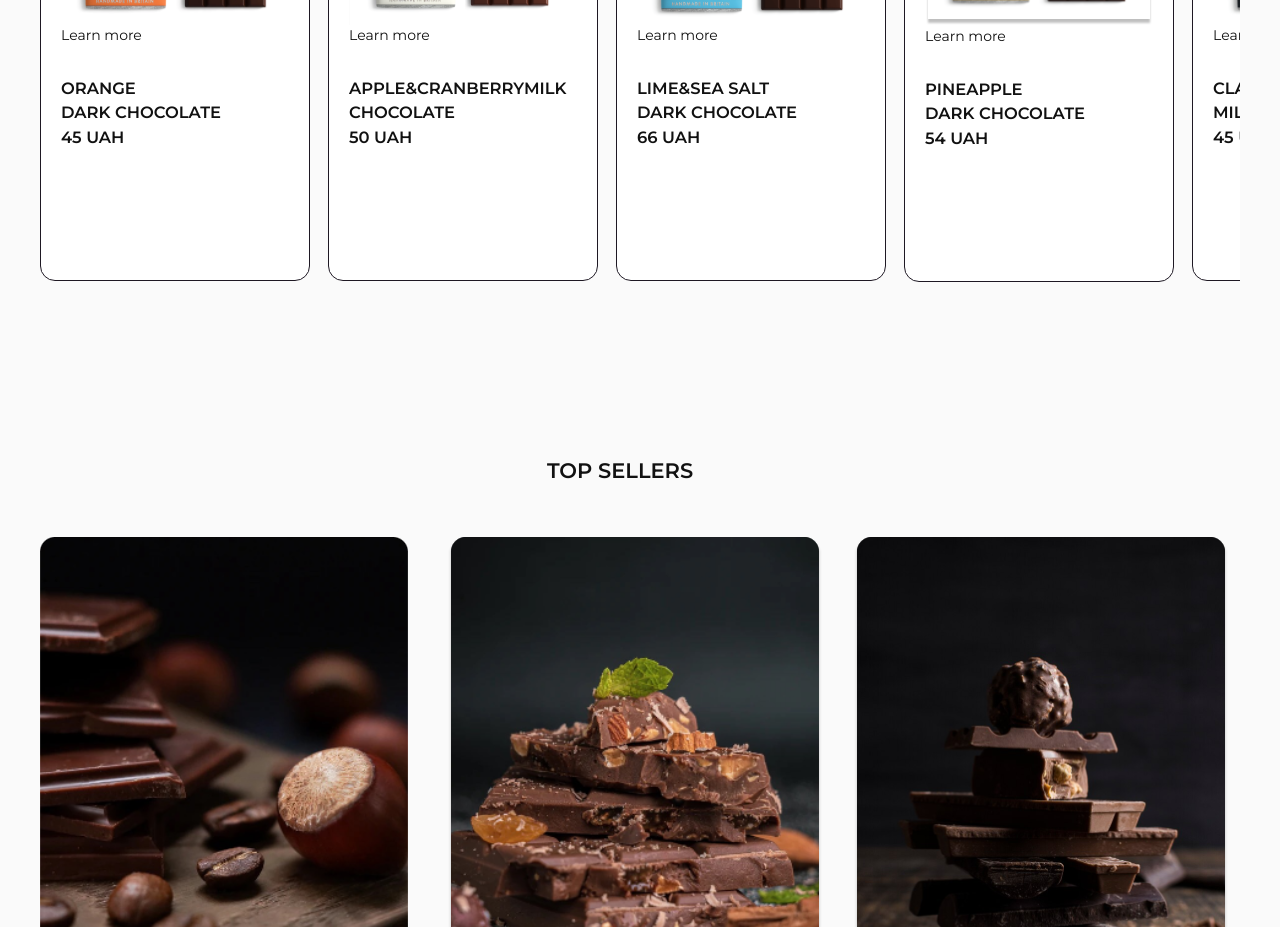
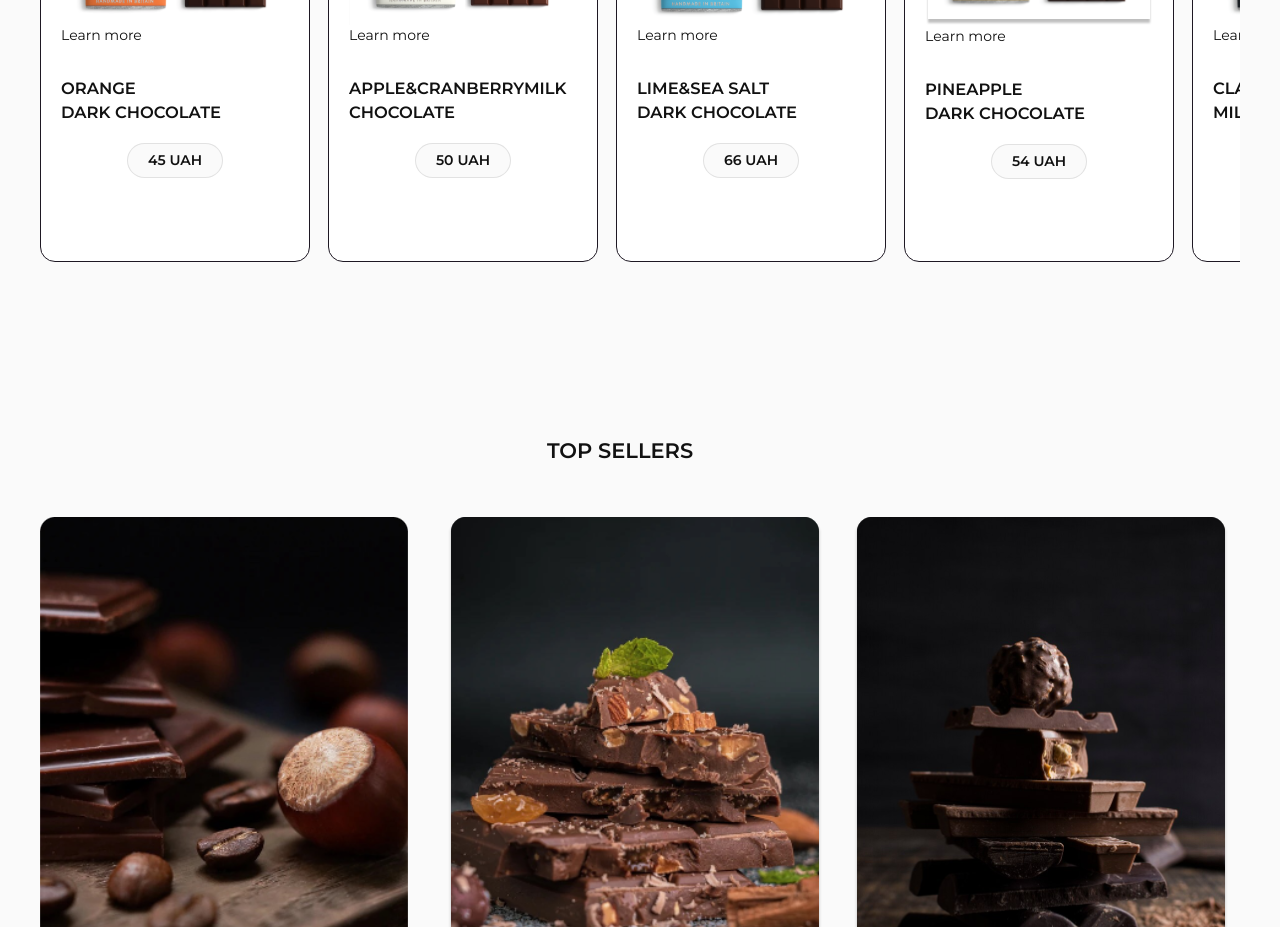
Before and after one commit to dimakuznec/simply-chocolate-vue, a Vue app: page / in a window 1280 px wide. Shown: the part 2800-3727 px from the top of the page. Built offline with nearby package versions, Linux system fonts and the light colour scheme.

Commit message:
git commit

```diff
--- a/src/components/Products/Products.vue
+++ b/src/components/Products/Products.vue
@@ -32,7 +32,11 @@ import '../Products/Products.css'
 									<br />
 									<span class="puddle-bg__products">Dark chocolate</span>
 									<br />
-									<span class="puddle-bg__products">45 UAH</span>
+									<button
+										class="puddle-bg__products puddle-bg__products__button"
+									>
+										45 UAH
+									</button>
 								</h3>
 							</div>
 						</article>
@@ -56,7 +60,11 @@ import '../Products/Products.css'
 										>Milk chocolate</span
 									>
 									<br />
-									<span class="puddle-bg__products">50 UAH</span>
+									<button
+										class="puddle-bg__products puddle-bg__products__button"
+									>
+										50 UAH
+									</button>
 								</h3>
 							</div>
 						</article>
@@ -86,7 +94,11 @@ import '../Products/Products.css'
 										>Dark chocolate</span
 									>
 									<br />
-									<span class="puddle-bg__products">66 UAH</span>
+									<button
+										class="puddle-bg__products puddle-bg__products__button"
+									>
+										66 UAH
+									</button>
 								</h3>
 							</div>
 						</article>
@@ -109,7 +121,11 @@ import '../Products/Products.css'
 									<br />
 									<span class="puddle-bg__products">Dark chocolate</span>
 									<br />
-									<span class="puddle-bg__products">54 UAH</span>
+									<button
+										class="puddle-bg__products puddle-bg__products__button"
+									>
+										54 UAH
+									</button>
 								</h3>
 							</div>
 						</article>
@@ -132,7 +148,11 @@ import '../Products/Products.css'
 									<br />
 									<span class="puddle-bg__products">Milk chocolate</span>
 									<br />
-									<span class="puddle-bg__products">45 UAH</span>
+									<button
+										class="puddle-bg__products puddle-bg__products__button"
+									>
+										45 UAH
+									</button>
 								</h3>
 							</div>
 						</article>
@@ -155,7 +175,11 @@ import '../Products/Products.css'
 									<br />
 									<span class="puddle-bg__products">Milk chocolate</span>
 									<br />
-									<span class="puddle-bg__products">50 UAH</span>
+									<button
+										class="puddle-bg__products puddle-bg__products__button"
+									>
+										50 UAH
+									</button>
 								</h3>
 							</div>
 						</article>
@@ -178,7 +202,11 @@ import '../Products/Products.css'
 									<br />
 									<span class="puddle-bg__products">Dark chocolate</span>
 									<br />
-									<span class="puddle-bg__products">66 UAH</span>
+									<button
+										class="puddle-bg__products puddle-bg__products__button"
+									>
+										66 UAH
+									</button>
 								</h3>
 							</div>
 						</article>
@@ -201,137 +229,16 @@ import '../Products/Products.css'
 									<br />
 									<span class="puddle-bg__products">White chocolate</span>
 									<br />
-									<span class="puddle-bg__products">54 UAH</span>
+									<button
+										class="puddle-bg__products puddle-bg__products__button"
+									>
+										54 UAH
+									</button>
 								</h3>
 							</div>
 						</article>
 					</li>
 				</ul>
-
-				<!-- <div class="reviews__actions">
-					<button class="reviews__arrow-button arrow-left" type="button">
-						<span class="visually-hidden">Previous slide</span>
-						<svg
-							width="24"
-							height="24"
-							viewBox="0 0 24 24"
-							fill="none"
-							xmlns="http://www.w3.org/2000/svg"
-						>
-							<path
-								d="M22 13.5C22.8284 13.5 23.5 12.8284 23.5 12C23.5 11.1716 22.8284 10.5 22 10.5L22 13.5ZM0.939341 10.9393C0.353554 11.5251 0.353554 12.4749 0.93934 13.0607L10.4853 22.6066C11.0711 23.1924 12.0208 23.1924 12.6066 22.6066C13.1924 22.0208 13.1924 21.0711 12.6066 20.4853L4.12132 12L12.6066 3.51472C13.1924 2.92893 13.1924 1.97918 12.6066 1.3934C12.0208 0.807611 11.0711 0.807611 10.4853 1.3934L0.939341 10.9393ZM22 10.5L2 10.5L2 13.5L22 13.5L22 10.5Z"
-								fill="white"
-								fill-opacity="0.3"
-							/>
-						</svg>
-					</button>
-
-					<div class="reviews__pagination pagination">
-						<ul class="pagination__list">
-							<li class="pagination__item">
-								<button class="pagination__button is-current" type="button">
-									<span class="visually-hidden">First slide</span>
-									<svg
-										width="14"
-										height="14"
-										viewBox="0 0 14 14"
-										fill="none"
-										xmlns="http://www.w3.org/2000/svg"
-									>
-										<path
-											d="M7.0099 2.05941L14 0L11.9604 7.0099L14 14L7.0099 11.9604L0 14L2.05941 7.0099L0 0L7.0099 2.05941Z"
-											fill="white"
-										/>
-									</svg>
-								</button>
-							</li>
-							<li class="pagination__item">
-								<button class="pagination__button" type="button">
-									<span class="visually-hidden">Second slide</span>
-									<svg
-										width="14"
-										height="14"
-										viewBox="0 0 14 14"
-										fill="none"
-										xmlns="http://www.w3.org/2000/svg"
-									>
-										<path
-											d="M7.0099 2.05941L14 0L11.9604 7.0099L14 14L7.0099 11.9604L0 14L2.05941 7.0099L0 0L7.0099 2.05941Z"
-											fill="white"
-										/>
-									</svg>
-								</button>
-							</li>
-							<li class="pagination__item">
-								<button class="pagination__button" type="button">
-									<span class="visually-hidden">Third slide</span>
-									<svg
-										width="14"
-										height="14"
-										viewBox="0 0 14 14"
-										fill="none"
-										xmlns="http://www.w3.org/2000/svg"
-									>
-										<path
-											d="M7.0099 2.05941L14 0L11.9604 7.0099L14 14L7.0099 11.9604L0 14L2.05941 7.0099L0 0L7.0099 2.05941Z"
-											fill="white"
-										/>
-									</svg>
-								</button>
-							</li>
-							<li class="pagination__item">
-								<button class="pagination__button" type="button">
-									<span class="visually-hidden">Fouth slide</span>
-									<svg
-										width="14"
-										height="14"
-										viewBox="0 0 14 14"
-										fill="none"
-										xmlns="http://www.w3.org/2000/svg"
-									>
-										<path
-											d="M7.0099 2.05941L14 0L11.9604 7.0099L14 14L7.0099 11.9604L0 14L2.05941 7.0099L0 0L7.0099 2.05941Z"
-											fill="white"
-										/>
-									</svg>
-								</button>
-							</li>
-							<li class="pagination__item">
-								<button class="pagination__button" type="button">
-									<span class="visually-hidden">Fifth slide</span>
-									<svg
-										width="14"
-										height="14"
-										viewBox="0 0 14 14"
-										fill="none"
-										xmlns="http://www.w3.org/2000/svg"
-									>
-										<path
-											d="M7.0099 2.05941L14 0L11.9604 7.0099L14 14L7.0099 11.9604L0 14L2.05941 7.0099L0 0L7.0099 2.05941Z"
-											fill="white"
-										/>
-									</svg>
-								</button>
-							</li>
-						</ul>
-					</div>
-
-					<button class="reviews__arrow-button arrow-right" type="button">
-						<span class="visually-hidden">Next slide</span>
-						<svg
-							width="24"
-							height="24"
-							viewBox="0 0 24 24"
-							fill="none"
-							xmlns="http://www.w3.org/2000/svg"
-						>
-							<path
-								d="M2 10.5C1.17157 10.5 0.5 11.1716 0.5 12C0.5 12.8284 1.17157 13.5 2 13.5L2 10.5ZM23.0607 13.0607C23.6464 12.4749 23.6464 11.5251 23.0607 10.9393L13.5147 1.3934C12.9289 0.807613 11.9792 0.807613 11.3934 1.3934C10.8076 1.97919 10.8076 2.92893 11.3934 3.51472L19.8787 12L11.3934 20.4853C10.8076 21.0711 10.8076 22.0208 11.3934 22.6066C11.9792 23.1924 12.9289 23.1924 13.5147 22.6066L23.0607 13.0607ZM2 13.5L22 13.5L22 10.5L2 10.5L2 13.5Z"
-								fill="white"
-							/>
-						</svg>
-					</button>
-				</div> -->
 			</div>
 		</div>
 	</section>
--- a/src/components/Products/products.css
+++ b/src/components/Products/products.css
@@ -61,6 +61,7 @@
   border: 1px solid var(--color-dark-violet);
   border-radius: 15px;
   min-width: 270px;
+  height: 470px;
 }
 
 .service-card__body__products {
@@ -120,6 +121,26 @@
   color: var(--color-orange);
 }
 
+.puddle-bg__products__button {
+  display: flex;
+  justify-content: center;
+  align-items: center;
+  margin-left: auto;
+  margin-right: auto;
+  font-family: var(--main-font-family);
+  font-weight: 600;
+  font-size: 14px;
+  line-height: 1.21;
+  padding: 8px 20px;
+  margin-top: 18px;
+  color: var(--primary-text-color-theme-light);
+  background: #fafafa;
+  border: 1px solid rgba(17, 17, 17, 0.1);
+  border-radius: 100px;
+  transition: 0.3s cubic-bezier(0.4, 0, 0.2, 1);
+  transform: scale(1);
+}
+
 @media (max-width: 992px) {
   .services__list__products {
     display: flex;
@@ -132,7 +153,7 @@
   .service-card__products {
     display: flex;
     justify-content: space-between;
-    height: 364px;
+    height: 420px;
     padding-top: 32px;
     padding-bottom: 32px;
     padding-left: 53px;
@@ -152,7 +173,7 @@
   .service-card__products {
     display: flex;
     justify-content: space-between;
-    height: 364px;
+    height: 420px;
     padding-top: 32px;
     padding-bottom: 32px;
     padding-left: 53px;
--- a/src/components/Products/products.scss
+++ b/src/components/Products/products.scss
@@ -79,6 +79,7 @@
 	border: 1px solid var(--color-dark-violet);
 	border-radius: 15px;
 	min-width: 270px;
+	height: 470px;
 }
 
 .service-card__body__products {
@@ -162,6 +163,26 @@
 	color: var(--color-orange);
 }
 
+.puddle-bg__products__button {
+	display: flex;
+	justify-content: center;
+	align-items: center;
+	margin-left: auto;
+	margin-right: auto;
+	font-family: var(--main-font-family);
+	font-weight: 600;
+	font-size: 14px;
+	line-height: 1.21;
+	padding: 8px 20px;
+	margin-top: 18px;
+	color: var(--primary-text-color-theme-light);
+	background: #fafafa;
+	border: 1px solid rgba(17, 17, 17, 0.1);
+	border-radius: 100px;
+	transition: 0.3s cubic-bezier(0.4, 0, 0.2, 1);
+	transform: scale(1);
+}
+
 @media (max-width: 1200px) {
 }
 
@@ -178,7 +199,7 @@
 	.service-card__products {
 		display: flex;
 		justify-content: space-between;
-		height: 364px;
+		height: 420px;
 		padding-top: 32px;
 		padding-bottom: 32px;
 		padding-left: 53px;
@@ -201,7 +222,7 @@
 	.service-card__products {
 		display: flex;
 		justify-content: space-between;
-		height: 364px;
+		height: 420px;
 		padding-top: 32px;
 		padding-bottom: 32px;
 		padding-left: 53px;
```
Also changed, not shown: 1 other file (tests, documents, lock files or other folders).
